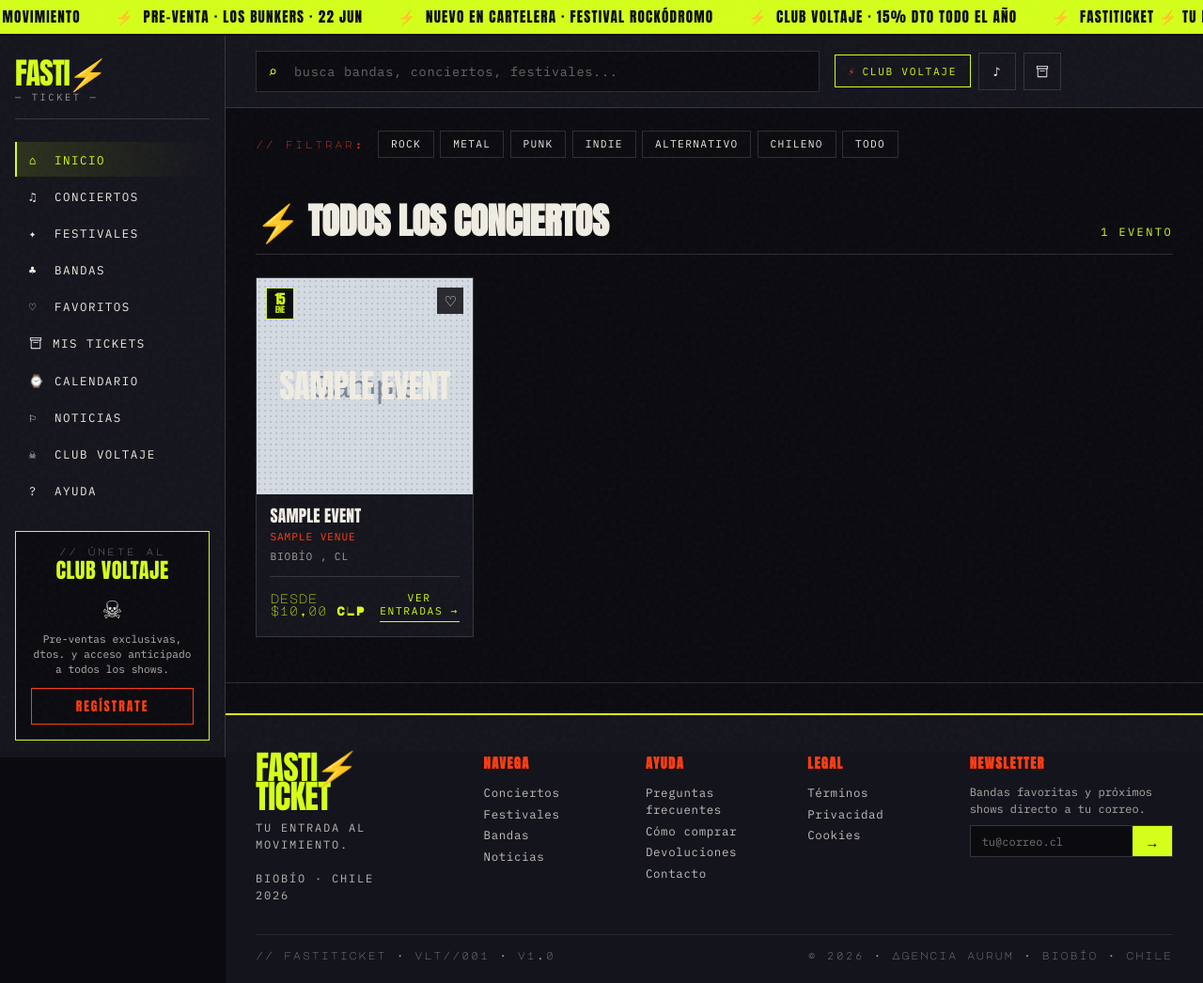
After one commit to alexanderorozcoavila/tiketera, a Django app: page /eventos/ in a window 1280 px wide. The commit adds this page. Shown: the whole page at 94% size. Run offline with Django 4.2, Linux system fonts and the light colour scheme; tables that the repository leaves empty hold one stand-in row (values such as "Sample post"); grey boxes marked "Sample" are stand-in pictures; some libraries are stand-ins or nearby versions; some web fonts are replaced.

Commit message:
funcion filtros y busqueda

```diff
--- a/events/urls.py
+++ b/events/urls.py
@@ -1,7 +1,10 @@
 from django.urls import path
-from .views import EventListView, EventDetailView
+from .views import EventListView, EventDetailView, AllFilterEventView
 
 urlpatterns = [
     path('', EventListView.as_view(), name='event_list'),
     path('evento/<int:pk>/', EventDetailView.as_view(), name='event_detail'),
+
+    #EVENTOS FILTRADOS
+    path('eventos/', AllFilterEventView.as_view(), name='all_filter_event')
 ]
--- a/events/views.py
+++ b/events/views.py
@@ -24,8 +24,32 @@ class EventListView(ListView):
 
         return context
 
-
 class EventDetailView(DetailView):
     model = Event
     template_name = 'events/event_detail.html'
     context_object_name = 'event'
+
+class AllFilterEventView(ListView):
+    model = Event
+    template_name = 'events/all_filter_event.html'
+    context_object_name = 'events'
+
+    def get_queryset(self):
+        queryset = Event.objects.filter(
+            is_published=True
+        ).order_by('date_time')
+
+        category = self.request.GET.get('category')
+        search = self.request.GET.get('search')
+
+        if category:
+            queryset = queryset.filter(
+                category__name__iexact=category
+            )
+
+        if search:
+            queryset = queryset.filter(
+                title__icontains=search
+            )
+
+        return queryset
--- a/templates/base.html
+++ b/templates/base.html
@@ -2112,6 +2112,30 @@
 
   </main> </div> </body>
 <script>
+  let searchTimeout;
+
+  document.getElementById('searchInput').addEventListener('input', (e) => {
+
+      clearTimeout(searchTimeout);
+
+      searchTimeout = setTimeout(() => {
+
+          const texto = e.target.value.trim();
+
+          const params = new URLSearchParams(window.location.search);
+
+          if (texto) {
+              params.set('search', texto);
+          } else {
+              params.delete('search');
+          }
+
+          window.location.href = '/eventos/?' + params.toString();
+
+      }, 400);
+
+  });
+
   function setActive(view) {
     document.querySelectorAll('.nav-item').forEach(n => n.classList.remove('active'));
     document.querySelectorAll('[data-view="' + view + '"]').forEach(n => n.classList.add('active'));
--- /dev/null
+++ b/templates/events/all_filter_event.html
@@ -0,0 +1,113 @@
+{% extends 'base.html' %}
+{% block content %}
+<div class="view active" id="view-conciertos">
+        <div class="filter-bar">
+            <span class="filter-label">// filtrar:</span>
+            <a href="?category=rock" class="filter-pill">
+                Rock
+            </a>
+            <a href="?category=metal" class="filter-pill">
+                Metal
+            </a>
+            <a href="?category=punk" class="filter-pill">
+                Punk
+            </a>
+            <a href="?category=indie" class="filter-pill">
+                Indie
+            </a>
+            <a href="?category=alt" class="filter-pill">
+                Alternativo
+            </a>
+            <a href="?category=chileno" class="filter-pill">
+                Chileno
+            </a>
+            <a href="{% url 'all_filter_event' %}" class="filter-pill">
+                Todo
+            </a>
+        </div>
+        <section class="section">
+          <div class="section-header">
+            <h2 class="section-title"><span class="bolt">⚡</span> <span id="results-title">Todos los conciertos</span></h2>
+            <span class="section-link" id="results-count">
+                {{ events|length }} evento{{ events|length|pluralize:"s" }}
+            </span>
+          </div>
+          <div class="card-grid" id="all-grid">
+
+{% for event in events %}
+<div class="event-card">
+
+  <div class="event-image"
+       {% if event.image %}
+       style="background-image:url('{{ event.image.url }}'); background-size:cover; background-position:center;"
+       {% endif %}>
+
+    <div class="event-date">
+      {{ event.date_time|date:"d" }}
+      <small>{{ event.date_time|date:"M"|upper }}</small>
+    </div>
+
+    <button
+      class="fav-btn"
+      data-event-id="{{ event.id }}"
+      onclick="toggleFavorite(event, this)">
+    </button>
+
+    <span>{{ event.title|upper }}</span>
+
+  </div>
+
+  <div
+    class="event-info"
+    data-url="{% url 'event_detail' event.id %}"
+    onclick="window.location.href=this.dataset.url"
+    style="cursor:pointer;">
+
+    <div class="event-band">
+      {{ event.title }}
+    </div>
+
+    <div class="event-venue">
+      {{ event.venue.name }}
+    </div>
+
+    <div class="event-city">
+      {% if event.venue.city %}
+        {{ event.venue.city }}
+      {% else %}
+        Biobío
+      {% endif %}, CL
+    </div>
+
+    <div class="event-action">
+
+      <div class="event-price">
+        {% if event.ticket_types.all %}
+          desde ${{ event.ticket_types.all.0.price }} CLP
+        {% else %}
+          Generales
+        {% endif %}
+      </div>
+
+      <button
+        class="event-card-btn"
+        data-url="{% url 'event_detail' event.id %}"
+        onclick="event.stopPropagation(); window.location.href=this.dataset.url">
+
+        Ver entradas →
+      </button>
+
+    </div>
+
+  </div>
+
+</div>
+
+{% empty %}
+<div style="grid-column:1/-1; text-align:center; padding:3rem; opacity:.5;">
+  No hay eventos disponibles.
+</div>
+{% endfor %}
+
+</div>
+{% endblock %}
```
Also changed, not shown: templates/events/event_list.html (+36 -17 lines).
